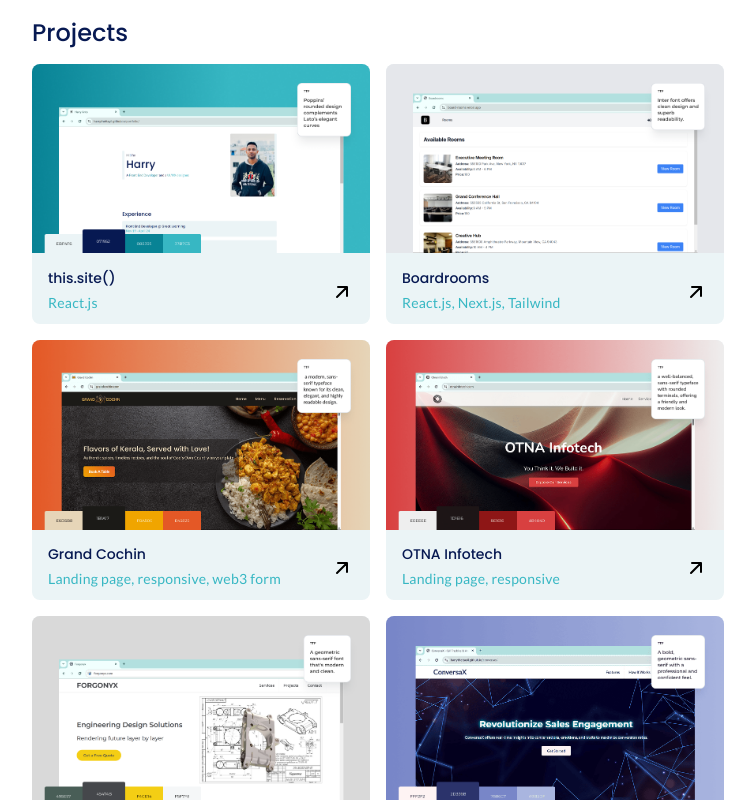
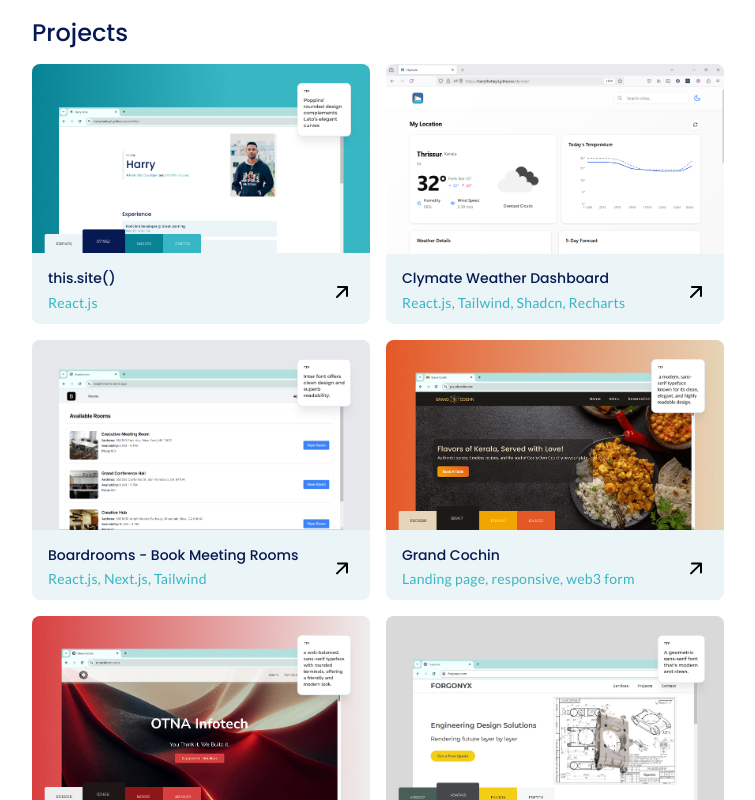
Before and after one commit to harrythettayil/portfolio-react, a React (Vite) app: page / in a window 1280 px wide. Shown: the part 790-1590 px from the top of the page, without its empty margins (256-1011 px from the left). Built offline with nearby package versions, Linux system fonts and the light colour scheme.

Commit message:
clymate added

```diff
--- a/src/components/project/projects.js
+++ b/src/components/project/projects.js
@@ -4,6 +4,7 @@ import forgonyxImage from "../../assets/images/forgonyx.png";
 import conversaxImage from "../../assets/images/conversax.png";
 import otnaImage from "../../assets/images/otna.png";
 import grandcochinImage from "../../assets/images/grand-cochin.png";
+import clymateImage from "../../assets/images/clymate.png";
 
 const projects = [
   {
@@ -13,9 +14,15 @@ const projects = [
     tools: "React.js",
   },
   {
+    href: "https://harrythettayil.github.io/clymate/",
+    img: clymateImage, // Use the imported image
+    title: "Clymate Weather Dashboard",
+    tools: "React.js, Tailwind, Shadcn, Recharts",
+  },
+  {
     href: "https://board-rooms.vercel.app/",
     img: boardroomsImage, // Use the imported image
-    title: "Boardrooms",
+    title: "Boardrooms - Book Meeting Rooms",
     tools: "React.js, Next.js, Tailwind",
   },
   {
```
Also changed, not shown: src/assets/images/clymate.png (added).
